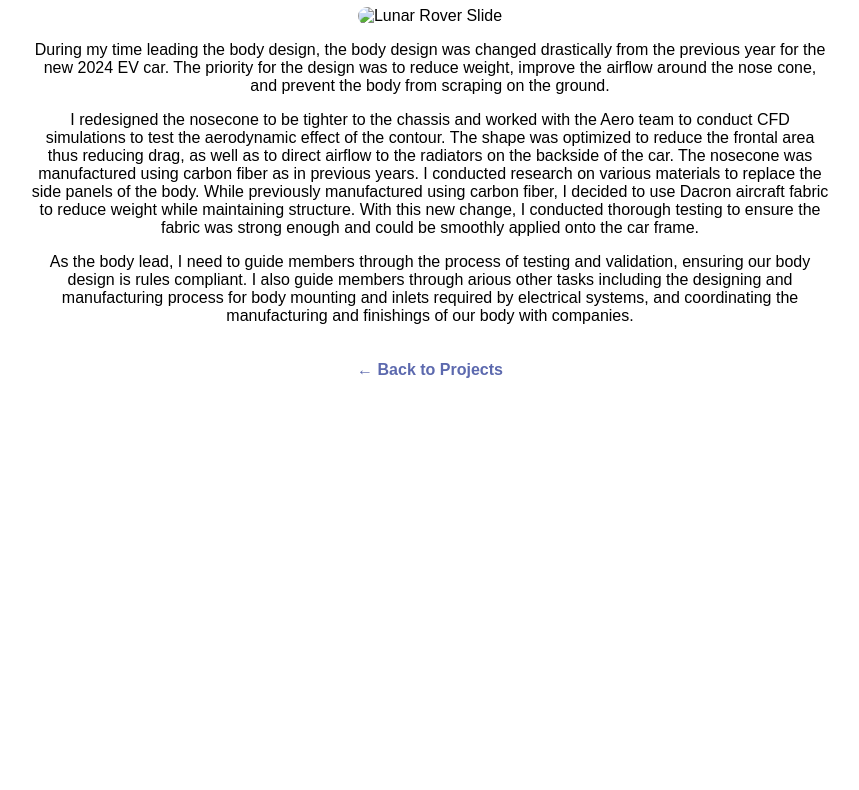
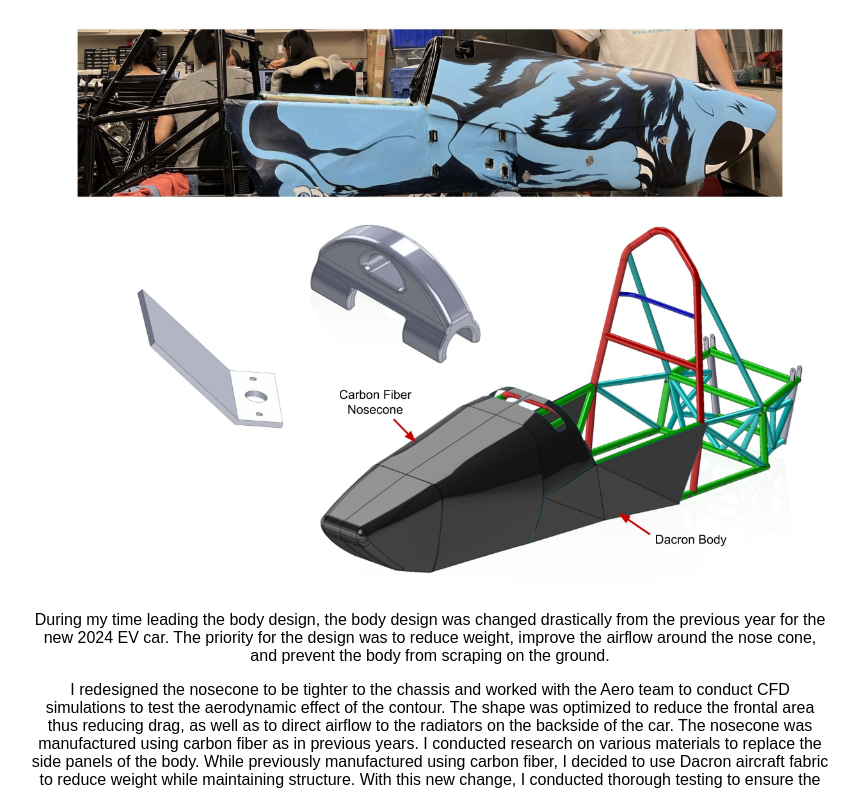
Before and after one commit to Nidhi-R-Shah/Nidhi-Portfolio, a plain HTML site: page index3.html in a window 1280 px wide. Shown: the part 93-883 px from the top of the page, without its empty margins (210-1069 px from the left). Before the commit the page ends 800 px from the top, so only its background shows below. Drawn offline with Linux system fonts and the light colour scheme.

Commit message:
Update index3.html

```diff
--- a/index3.html
+++ b/index3.html
@@ -37,7 +37,7 @@
 <body>
     <div class="content">
         <h1>Columbia Formula SAE Body Lead</h1>
-        <img src="images/formula sae body lead.jpg" alt="Lunar Rover Slide">
+        <img src="formula sae body lead.jpg" alt="Lunar Rover Slide">
         <p>
             During my time leading the body design, the body design was changed drastically from the previous year for the new 2024 EV car.
             The priority for the design was to reduce weight, improve the airflow around the nose cone, and prevent the body from scraping on the ground.
```
